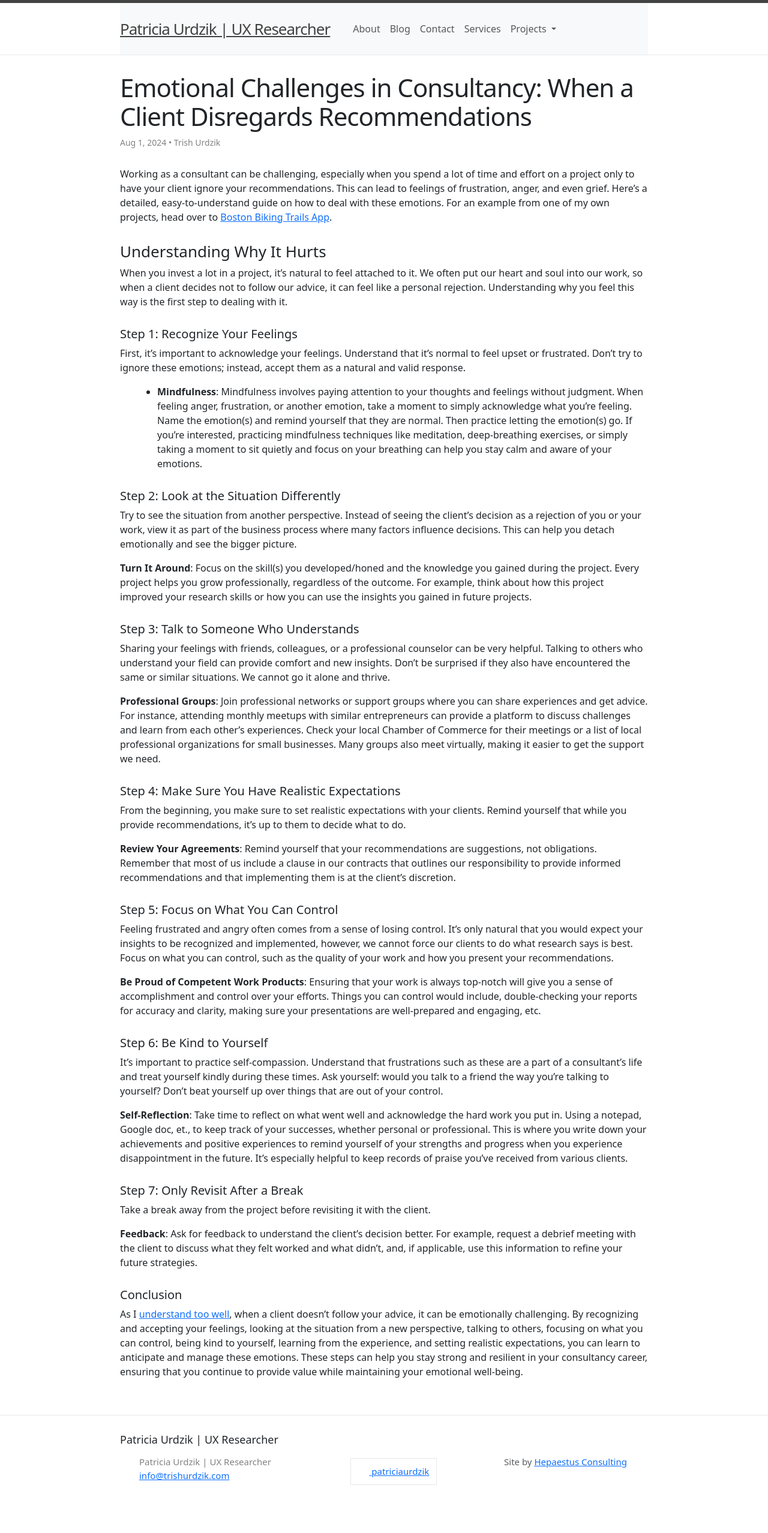
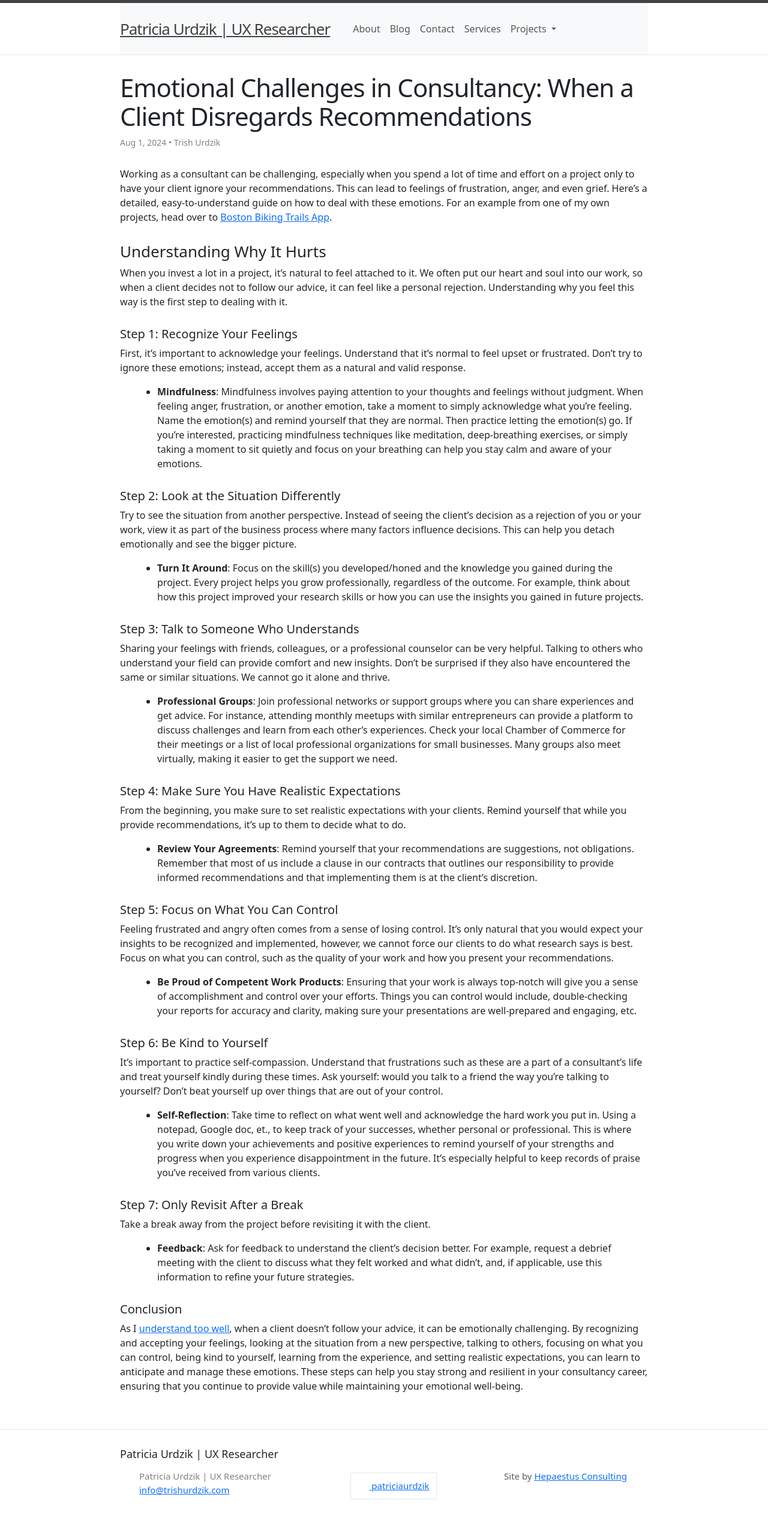
Before and after one commit to AnalysisUnlimited/analysysunlimited.github.io, a Jekyll site: the page built from _posts/2024-08-02-emotional-challenges-in-consultancy.md, in a window 1280 px wide. Shown: the whole page at 60% size. Built offline with Jekyll 4.4.1, drawn with Linux system fonts in a browser that asks for light colours; before the commit the page ends 2532 px from its top, so only the background shows below that.

Commit message:
fixed formatting

```diff
--- a/_posts/2024-08-02-emotional-challenges-in-consultancy.md
+++ b/_posts/2024-08-02-emotional-challenges-in-consultancy.md
@@ -24,37 +24,37 @@ First, it’s important to acknowledge your feelings. Understand that it’s nor
 
 Try to see the situation from another perspective. Instead of seeing the client’s decision as a rejection of you or your work, view it as part of the business process where many factors influence decisions. This can help you detach emotionally and see the bigger picture.
 
-**Turn It Around**: Focus on the skill(s) you developed/honed and the knowledge you gained during the project. Every project helps you grow professionally, regardless of the outcome. For example, think about how this project improved your research skills or how you can use the insights you gained in future projects.
+* **Turn It Around**: Focus on the skill(s) you developed/honed and the knowledge you gained during the project. Every project helps you grow professionally, regardless of the outcome. For example, think about how this project improved your research skills or how you can use the insights you gained in future projects.
 
 #### Step 3: Talk to Someone Who Understands
 
 Sharing your feelings with friends, colleagues, or a professional counselor can be very helpful. Talking to others who understand your field can provide comfort and new insights. Don’t be surprised if they also have encountered the same or similar situations. We cannot go it alone and thrive.
 
-**Professional Groups**: Join professional networks or support groups where you can share experiences and get advice. For instance, attending monthly meetups with similar entrepreneurs can provide a platform to discuss challenges and learn from each other’s experiences. Check your local Chamber of Commerce for their meetings or a list of local professional organizations for small businesses. Many groups also meet virtually, making it easier to get the support we need.
+* **Professional Groups**: Join professional networks or support groups where you can share experiences and get advice. For instance, attending monthly meetups with similar entrepreneurs can provide a platform to discuss challenges and learn from each other’s experiences. Check your local Chamber of Commerce for their meetings or a list of local professional organizations for small businesses. Many groups also meet virtually, making it easier to get the support we need.
 
 #### Step 4: Make Sure You Have Realistic Expectations
 
 From the beginning, you make sure to set realistic expectations with your clients. Remind yourself that while you provide recommendations, it’s up to them to decide what to do.
 
-**Review Your Agreements**: Remind yourself that your recommendations are suggestions, not obligations. Remember that most of us include a clause in our contracts that outlines our responsibility to provide informed recommendations and that implementing them is at the client's discretion.
+* **Review Your Agreements**: Remind yourself that your recommendations are suggestions, not obligations. Remember that most of us include a clause in our contracts that outlines our responsibility to provide informed recommendations and that implementing them is at the client's discretion.
 
 #### Step 5: Focus on What You Can Control
 
 Feeling frustrated and angry often comes from a sense of losing control. It’s only natural that you would expect your insights to be recognized and implemented, however, we cannot force our clients to do what research says is best. Focus on what you can control, such as the quality of your work and how you present your recommendations.
 
-**Be Proud of Competent Work Products**: Ensuring that your work is always top-notch will give you a sense of accomplishment and control over your efforts. Things you can control would include, double-checking your reports for accuracy and clarity, making sure your presentations are well-prepared and engaging, etc.
+* **Be Proud of Competent Work Products**: Ensuring that your work is always top-notch will give you a sense of accomplishment and control over your efforts. Things you can control would include, double-checking your reports for accuracy and clarity, making sure your presentations are well-prepared and engaging, etc.
 
 #### Step 6: Be Kind to Yourself
 
 It’s important to practice self-compassion. Understand that frustrations such as these are a part of a consultant’s life and treat yourself kindly during these times. Ask yourself: would you talk to a friend the way you’re talking to yourself? Don’t beat yourself up over things that are out of your control.
 
-**Self-Reflection**: Take time to reflect on what went well and acknowledge the hard work you put in. Using a notepad, Google doc, et., to keep track of your successes, whether personal or professional. This is where you write down your achievements and positive experiences to remind yourself of your strengths and progress when you experience disappointment in the future. It’s especially helpful to keep records of praise you’ve received from various clients.
+* **Self-Reflection**: Take time to reflect on what went well and acknowledge the hard work you put in. Using a notepad, Google doc, et., to keep track of your successes, whether personal or professional. This is where you write down your achievements and positive experiences to remind yourself of your strengths and progress when you experience disappointment in the future. It’s especially helpful to keep records of praise you’ve received from various clients.
 
 #### Step 7: Only Revisit After a Break
 
 Take a break away from the project before revisiting it with the client.
 
-**Feedback**: Ask for feedback to understand the client’s decision better. For example, request a debrief meeting with the client to discuss what they felt worked and what didn’t, and, if applicable, use this information to refine your future strategies.
+* **Feedback**: Ask for feedback to understand the client’s decision better. For example, request a debrief meeting with the client to discuss what they felt worked and what didn’t, and, if applicable, use this information to refine your future strategies.
 
 #### Conclusion
 
```
